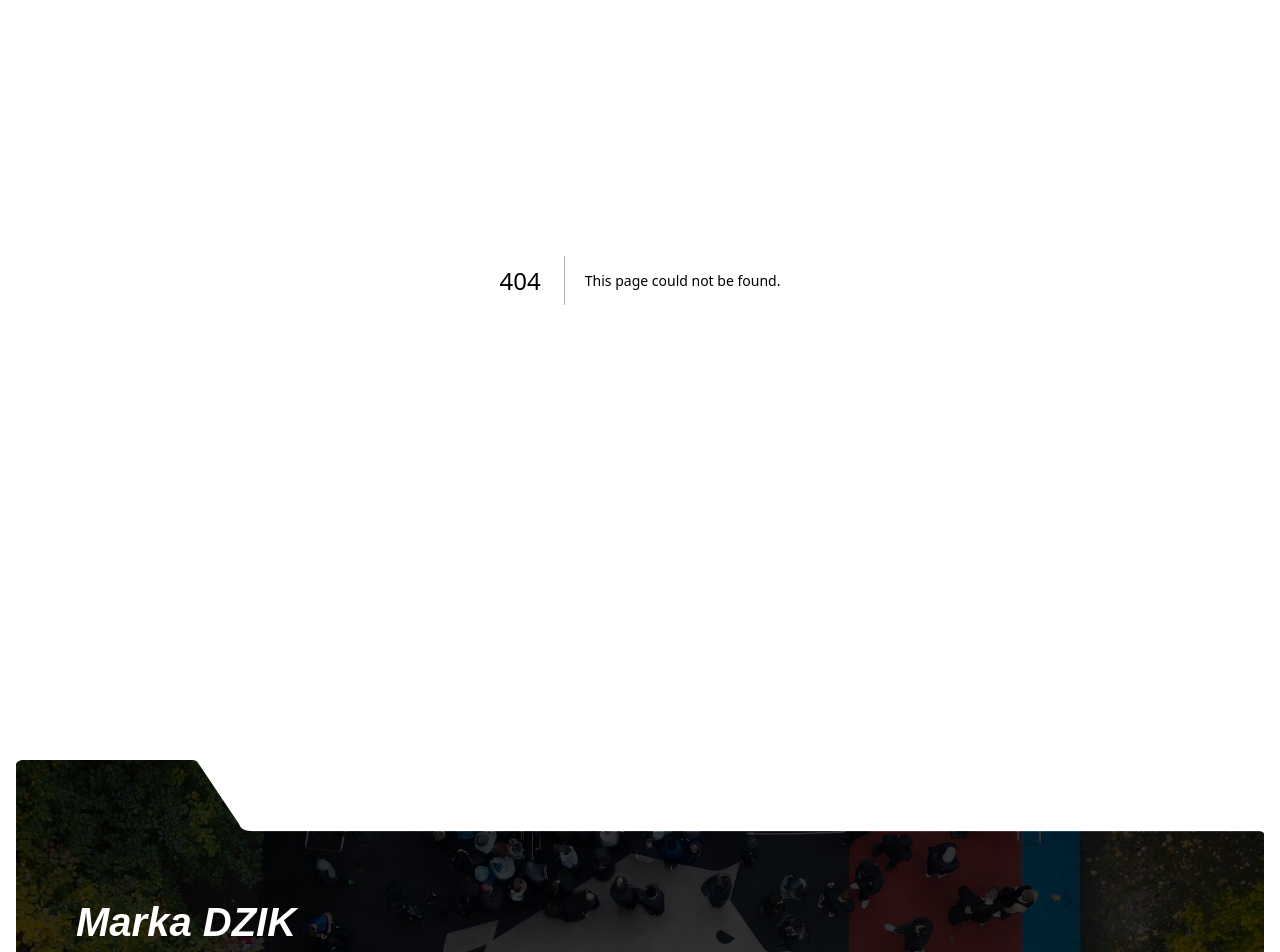
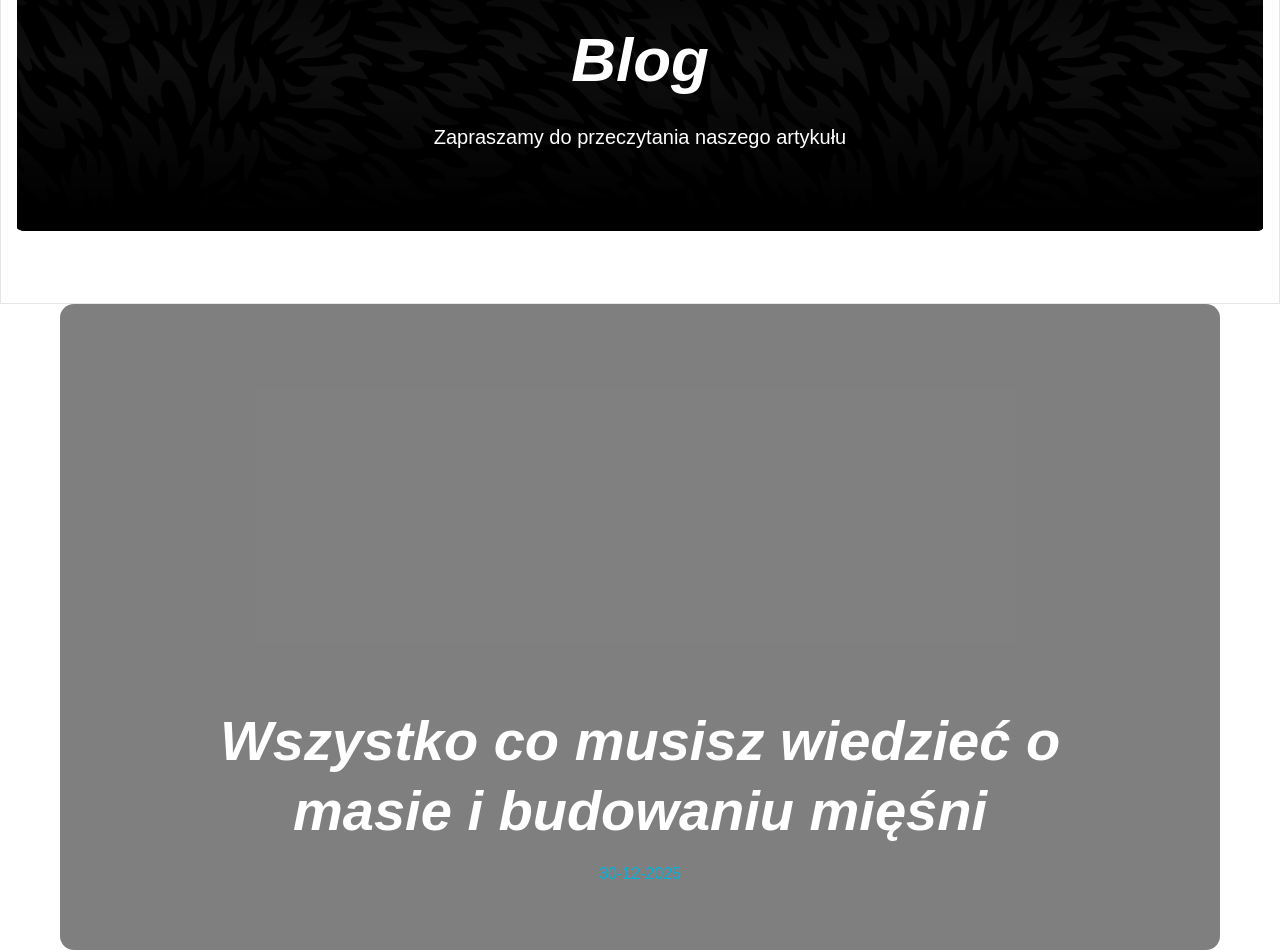
Before and after one commit to PanKarton/DZIKGYM, a Next.js app: page /blog/1 in a window 1280 px wide. Before the commit this address had no page. Shown: the part 120-1072 px from the top of the page. Built offline with nearby package versions, Linux system fonts and the light colour scheme; a web font is replaced by a local one.

Commit message:
added page for blog article

```diff
--- /dev/null
+++ b/src/app/blog/[slug]/page.tsx
@@ -0,0 +1,62 @@
+import SubHero from "@/components/layouts/SubHero";
+
+type Post = {
+  title: string;
+  primaryImage?: string;
+  subTitle: string;
+  textOne: string;
+  curio?: string;
+  textTwo?: string;
+  secondaryImage?: string;
+  textThree?: string;
+  publishDate: string;
+};
+
+const getPostData = async (slug: string): Promise<Post> => {
+  const post = {
+    title: "Wszystko co musisz wiedzieć o masie i budowaniu mięśni",
+    subTitle:
+      "Jak najkorzystniej przeprowadzić proces masy mięśniowej, tak by uzyskać najlepsze efekty? Sprawdź w tym artykule!",
+    textOne: "",
+    curio: "",
+    textTwo: "",
+    image: "",
+    textThree: "",
+    publishDate: "30-12-2025",
+  }; // Replace with actual data fetching logic
+  return post;
+};
+
+const BlogPostPage = async ({ params }: { params: { slug: string } }) => {
+  const postData = await getPostData(params.slug);
+
+  return (
+    <div>
+      <SubHero
+        heading="Blog"
+        subHeading="Zapraszamy do przeczytania naszego artykułu"
+      />
+      <div className="content-max-width">
+        <div className="rounded-xl overflow-hidden bg-black/50 w-full aspect-1320/735 pb-16 px-36 flex flex-col justify-end ">
+          <h1 className="text-[3.5rem] text-center text-(--color-primary) font-black mb-4 leading-tight italic">
+            {postData.title}
+          </h1>
+          <span className="block text-center text-(--color-brand-blue)">
+            {postData.publishDate}
+          </span>
+        </div>
+        <h2 className="text-xl mb-6">{postData.subTitle}</h2>
+        <p className="mb-4">{postData.textOne}</p>
+        {postData.curio && <p className="mb-4 italic">{postData.curio}</p>}
+        {postData.textTwo && <p className="mb-4">{postData.textTwo}</p>}
+        {postData.secondaryImage && (
+          // <img src={postData.secondaryImage} alt={postData.title} className="my-6" />
+          <div className="bg-gray-600 rounded-xl "></div>
+        )}
+        {postData.textThree && <p className="mb-4">{postData.textThree}</p>}
+      </div>
+    </div>
+  );
+};
+
+export default BlogPostPage;
```
